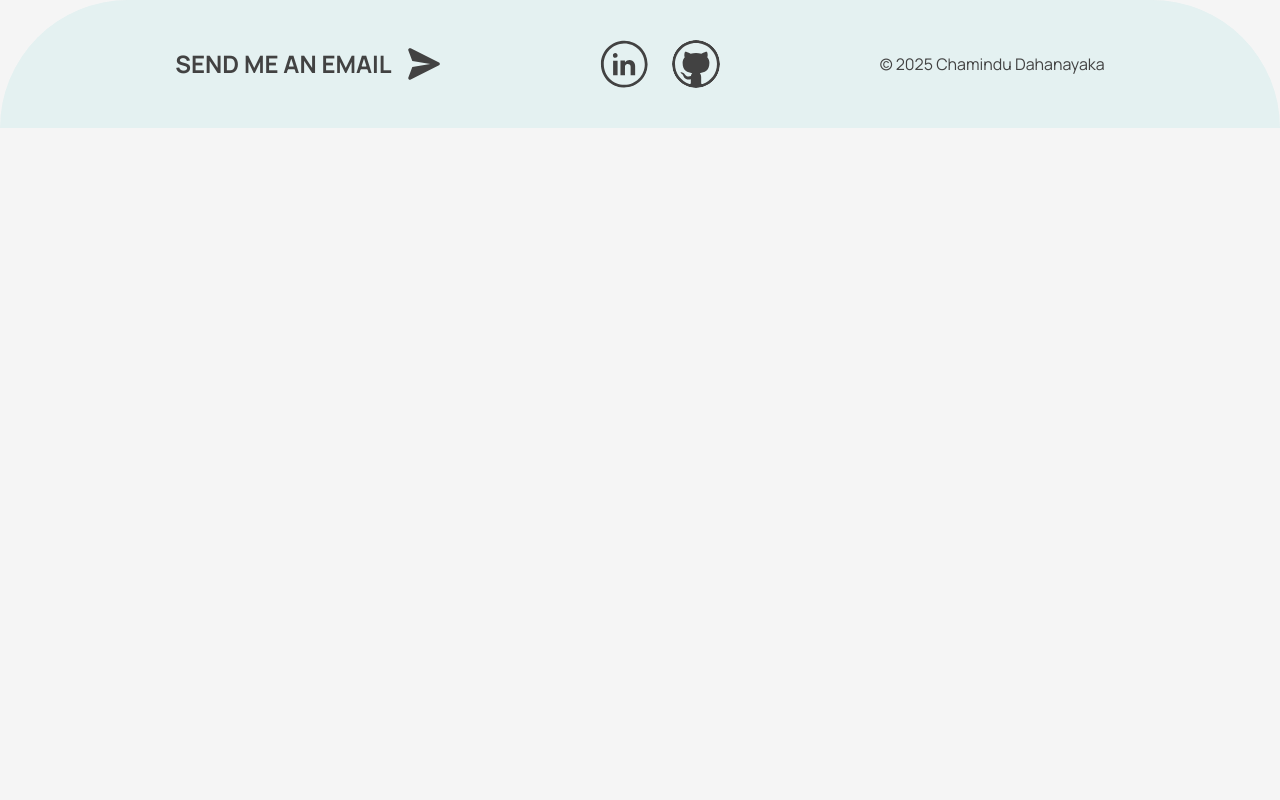
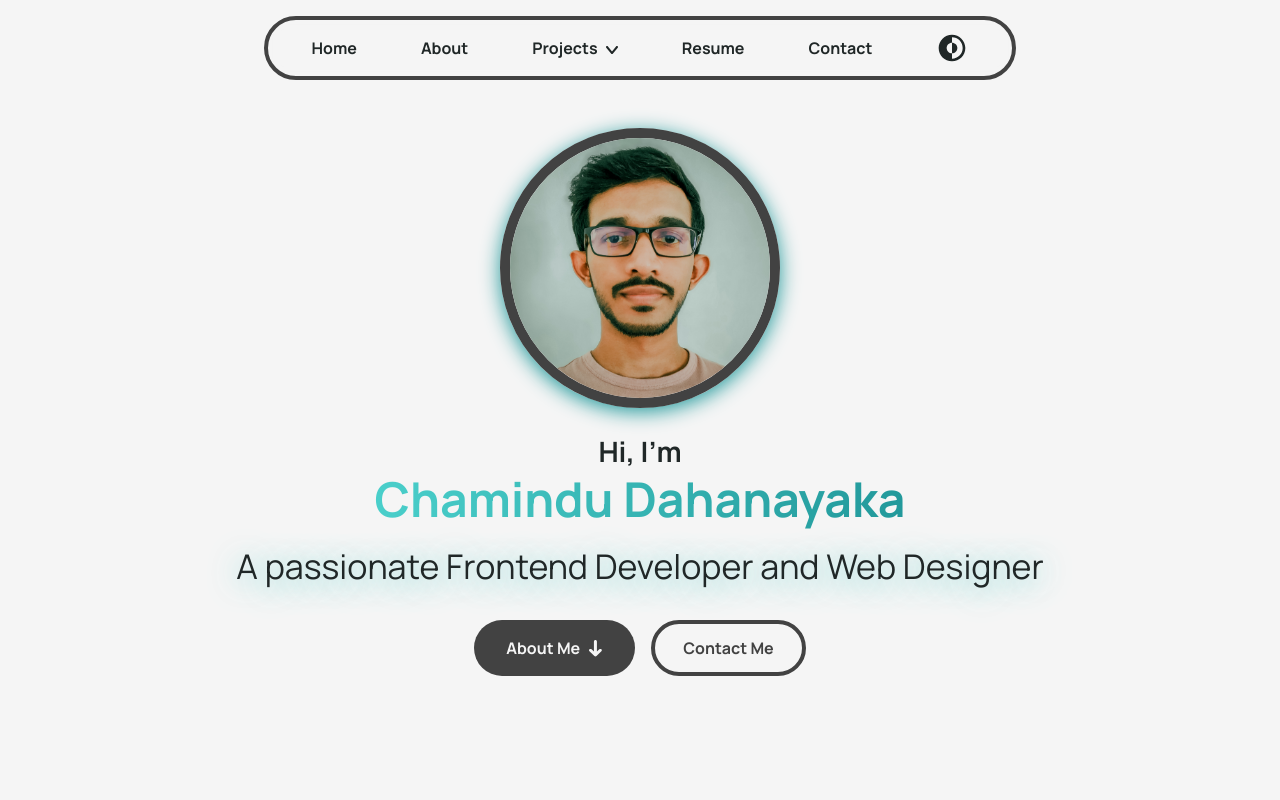
Before and after one commit to ChaminduD/my-portfolio, a React (Vite) app: page / in a window 1280 px wide. Shown: the top 800 px of the page. Built offline with nearby package versions, Linux system fonts and the light colour scheme.

Commit message:
Add Hero component

```diff
--- a/src/App.jsx
+++ b/src/App.jsx
@@ -1,4 +1,6 @@
 import './App.css'
+import Header from './Components/Header/Header'
+import Hero from './Components/Hero/Hero'
 import Footer from './Components/Footer/Footer'
 
 function App() {
@@ -6,6 +8,8 @@ function App() {
 
   return (
     <>
+      <Header/>
+      <Hero/>
       <Footer/>
     </>
   )
--- a/src/Components/Footer/Footer.css
+++ b/src/Components/Footer/Footer.css
@@ -12,22 +12,38 @@ footer{
 /* Email send link */
 .email-link a{
     display: inline-flex;
-    gap: var(--space-sm);
+    gap: var(--space-xs);
     align-items: center;
+    transition: var(--transition);
+}
+.email-link a p{
+    font: var(--h5);
+}
+.email-link .icon{
+    display: block;
+    fill: var(--grey);
     transition: var(--transition);
 }
 @media(hover: hover){
     .email-link a:hover{
         color: var(--secondary-color);
     }
+    .social-links .icon:hover{
+        fill: var(--secondary-color);
+    }
+    .email-link a:hover .icon{
+        fill: var(--secondary-color);
+    }
 }
 
-.email-link a p{
-    font: var(--h5);
+.email-link a:active{
+    color: var(--primary-color);
 }
-
-.email-link .icon{
-    display: block;
+.social-links .icon:active{
+    fill: var(--primary-color);
+}
+.email-link a:active .icon{
+    fill: var(--primary-color);
 }
 
 .email-link a, .social-links a{
@@ -42,6 +58,8 @@ footer{
 }
 .social-links .icon{
     display: block;
+    fill: var(--grey);
+    transition: var(--transition);
 }
 .social-links a, .social-links .icon, .social-links .icon svg{
     border-radius: 50%;
--- a/src/Components/Header/Header.css
+++ b/src/Components/Header/Header.css
@@ -2,6 +2,10 @@ header{
     display: flex;
     align-items: center;
     justify-content: center;
+    position: fixed;
+    width: 100%;
+    top: 0; /* Keep top when scrolling */
+    z-index: 1000;
 }
 
 /* Navigation menu */
@@ -12,9 +16,9 @@ nav{
     display: flex;
     align-items: center;
     justify-content: center;
-    gap: calc(var(--space-lg) + var(--space-xs));
+    gap: var(--space-lg);
     margin-top: var(--space-sm);
-    padding: var(--space-xs) var(--space-xl) var(--space-xs) var(--space-md);
+    padding: var(--space-xxs) calc(var(--space-lg) + var(--space-xxs)) var(--space-xxs) calc(var(--space-md) - var(--space-xxs));
     max-width: 763px;
     border-radius: 50px;
     border: 4px solid var(--grey);
@@ -25,11 +29,13 @@ nav{
     cursor: pointer;
     transition: var(--transition);
     border-radius: 50%;
+    padding: var(--space-xs);
 }
 .mode-icon svg{
+    fill: var(--black);
     border-radius: 50%;
+    transition: var(--transition);
 }
-
 
 /* Navigation links */
 .main-nav-links{
@@ -54,10 +60,17 @@ nav{
 }
 @media(hover: hover){
     .mode-icon:hover{
-        box-shadow: 0 0 10px var(--primary-color);
+        background-color: hsla(178, 58%, 55%, 0.2);
     }
     .main-nav-links li a:hover{
         background-color: hsla(178, 58%, 55%, 0.2);
+    }
+    /* When mouse over the projects-nav container, open the projects-nav content */
+    .projects-nav:hover .projects-nav-links{
+        display: block;
+    }
+    .projects-nav:hover a{
+        background-color: var(--primary-light);
     }
 }
 .main-nav-links li a:active::before{
@@ -71,6 +84,9 @@ nav{
     border: 4px solid var(--primary-color);
     box-shadow: 0 0 10px var(--primary-color);
     border-radius: 100px;
+}
+.mode-icon svg:active{
+    fill: var(--secondary-color);
 }
 
 /* Sub-navigation menu */
@@ -101,11 +117,3 @@ nav{
 .projects-nav-links li a{
     margin: var(--space-xxs) 0;
 }
-
-/* When mouse over the projects-nav container, open the projects-nav content */
-.projects-nav:hover .projects-nav-links{
-    display: block;
-}
-.projects-nav:hover a{
-    background-color: var(--primary-light);
-}
--- a/src/Components/Header/Header.jsx
+++ b/src/Components/Header/Header.jsx
@@ -22,7 +22,7 @@ function Header(){
                     <li><a href="">Resume</a></li>
                     <li><a href="">Contact</a></li>
                 </ul>
-                <Icon className="mode-icon" svgCode={modeIcon} width={32} height={32}/>
+                <Icon className="mode-icon" svgCode={modeIcon} width={48} height={48}/>
             </nav>
         </header>
     );
--- /dev/null
+++ b/src/Components/Hero/Hero.css
@@ -0,0 +1,43 @@
+.hero-container{
+    display: flex;
+    flex-direction: column;
+    align-items: center;
+    text-align: center;
+    margin: 128px 0 160px;
+}
+
+/* Image */
+.hero-container img{
+    border-radius: 50%;
+    border: 10px solid var(--grey);
+    box-shadow: 0 4px 20px var(--secondary-color);
+    margin-bottom: var(--space-md);
+}
+
+/* Name */
+.hero-container .name{
+    font: var(--h1);
+    background: var(--primary-gradient);
+    -webkit-background-clip: text;
+    -webkit-text-fill-color: transparent;
+}
+
+/* Intro */
+.hero-container .intro-text{
+    display: block;
+    font: var(--h4);
+    color: var(--black);
+}
+
+.hero-container p{
+    font: var(--h3);
+    color: var(--black);
+    text-shadow: 0 4px 30px hsla(178, 58%, 55%, 0.8);
+    margin: var(--space-sm) 0 var(--space-lg);
+}
+
+/* CTA buttons */
+.button-container{
+    display: flex;
+    gap: var(--space-sm);
+}
--- /dev/null
+++ b/src/Components/Hero/Hero.jsx
@@ -0,0 +1,23 @@
+import './Hero.css';
+import profilePic from '../../assets/images/profile-pic.jpg';
+import PrimaryButton from '../PrimaryButton/PrimaryButton.jsx';
+import SecondaryButton from '../SecondaryButton/SecondaryButton.jsx';
+
+function Hero(){
+    return(
+        <section className="hero-container">
+            <img src={profilePic} alt="Profile Picture" width={280} height={280}/>
+            <h1>
+                <span className="intro-text">Hi, I&apos;m</span>
+                <span className="name">Chamindu Dahanayaka</span>
+            </h1>
+            <p>A passionate Frontend Developer and Web Designer</p>
+            <div className="button-container">
+                <PrimaryButton text="About Me" icon="arrow" link=""/>
+                <SecondaryButton text="Contact Me" link=""/>
+            </div>
+        </section>
+    );
+}
+
+export default Hero;
--- a/src/Components/Icon/Icons.jsx
+++ b/src/Components/Icon/Icons.jsx
@@ -143,17 +143,7 @@ export const navArrowIcon = `<svg width="60" height="60" viewBox="0 0 60 60" fil
 </svg>`
 
 // Light and Dark mode switch icon
-export const modeIcon = `<svg width="32" height="32" viewBox="0 0 32 32" fill="none" xmlns="http://www.w3.org/2000/svg">
-<g clip-path="url(#clip0_87_34)">
-<path d="M16 22.4C19.5346 22.4 22.4 19.5346 22.4 16C22.4 12.4654 19.5346 9.60001 16 9.60001V22.4Z" fill="var(--black)"/>
-<path fill-rule="evenodd" clip-rule="evenodd" d="M16 0C7.16344 0 0 7.16344 0 16C0 24.8365 7.16344 32 16 32C24.8365 32 32 24.8365 32 16C32 7.16344 24.8365 0 16 0ZM16 3.2V9.6C12.4654 9.6 9.6 12.4654 9.6 16C9.6 19.5346 12.4654 22.4 16 22.4V28.8C23.0693 28.8 28.8 23.0693 28.8 16C28.8 8.93075 23.0693 3.2 16 3.2Z" fill="var(--black)"/>
-</g>
-<defs>
-<clipPath id="clip0_87_34">
-<rect width="32" height="32" fill="var(--black)"/>
-</clipPath>
-</defs>
-</svg>`
+export const modeIcon = `<?xml version="1.0" ?><svg fill="none" viewBox="0 0 24 24" xmlns="http://www.w3.org/2000/svg"><path d="M12 16C14.2091 16 16 14.2091 16 12C16 9.79086 14.2091 8 12 8V16Z"/><path clip-rule="evenodd" d="M12 2C6.47715 2 2 6.47715 2 12C2 17.5228 6.47715 22 12 22C17.5228 22 22 17.5228 22 12C22 6.47715 17.5228 2 12 2ZM12 4V8C9.79086 8 8 9.79086 8 12C8 14.2091 9.79086 16 12 16V20C16.4183 20 20 16.4183 20 12C20 7.58172 16.4183 4 12 4Z" fill-rule="evenodd"/></svg>`
 
 // Dropdown arrow icon
 export const dropdownArrowIcon = `<svg width="12" height="8" viewBox="0 0 12 8" fill="none" xmlns="http://www.w3.org/2000/svg">
@@ -168,32 +158,9 @@ export const dropdownArrowIcon = `<svg width="12" height="8" viewBox="0 0 12 8"
 </svg>`
 
 // Email send icon
-export const sendIcon = `<svg width="32" height="32" viewBox="0 0 32 32" fill="none" xmlns="http://www.w3.org/2000/svg">
-<g clip-path="url(#clip0_382_895)">
-<path d="M31.0001 14.5787L2.73695 0.368201C1.31589 -0.263378 -0.263053 0.99978 0.368526 2.42083L4.31589 12.9998L22.3159 15.9998L4.31589 18.9998L0.368526 29.5787C-0.105158 30.9998 1.31589 32.2629 2.73695 31.4735L31.0001 17.2629C32.1054 16.7893 32.1054 15.2103 31.0001 14.5787Z" fill="var(--grey)"/>
-</g>
-<defs>
-<clipPath id="clip0_382_895">
-<rect width="32" height="32" fill="var(--grey)"/>
-</clipPath>
-</defs>
-</svg>`
+export const sendIcon = `<?xml version="1.0" ?><svg style="enable-background:new 0 0 24 24;" version="1.1" viewBox="0 0 24 24" xml:space="preserve" xmlns="http://www.w3.org/2000/svg" xmlns:xlink="http://www.w3.org/1999/xlink"><g id="info"/><g id="icons"><path d="M21.5,11.1l-17.9-9C2.7,1.7,1.7,2.5,2.1,3.4l2.5,6.7L16,12L4.6,13.9l-2.5,6.7c-0.3,0.9,0.6,1.7,1.5,1.2l17.9-9   C22.2,12.5,22.2,11.5,21.5,11.1z" id="send"/></g></svg>`
 
 // Social Network icon
-export const linkedInIcon = `<svg width="48" height="48" viewBox="0 0 48 48" fill="none" xmlns="http://www.w3.org/2000/svg">
-<path d="M24.2812 47.5499C11.2874 47.6156 0.628056 36.8156 0.928056 23.6343C1.20931 11.0718 11.6249 0.665566 24.5906 0.815566C37.3968 0.965566 47.9718 11.6343 47.6343 24.8156C47.3156 37.3218 37.0031 47.6062 24.2812 47.5499ZM3.76868 24.2062C3.87181 35.9531 13.3687 44.9812 24.5999 44.8124C35.4937 44.6437 44.7749 35.7749 44.7843 24.1874C44.7843 12.4499 35.2124 3.37494 23.9531 3.56244C13.0406 3.74057 3.84368 12.6281 3.76868 24.2062Z" fill="var(--grey)"/>
-<path d="M30.6187 35.2127C30.6187 35.0064 30.6187 34.8283 30.6187 34.6408C30.6187 32.1377 30.6281 29.6439 30.6093 27.1408C30.6093 26.7095 30.5718 26.2595 30.4687 25.847C30.1312 24.4595 29.0062 23.7658 27.3843 23.897C26.1843 23.9908 25.1062 25.0595 25.0218 26.297C24.9656 27.047 24.9843 27.797 24.975 28.547C24.9656 30.5814 24.975 32.6064 24.975 34.6408C24.975 34.8283 24.975 35.0064 24.975 35.222C23.4562 35.222 21.975 35.222 20.4656 35.222C20.4656 30.347 20.4656 25.4627 20.4656 20.5595C21.9375 20.5595 23.4093 20.5595 24.9375 20.5595C24.9375 21.1314 24.9375 21.7127 24.9375 22.4158C25.0968 22.2283 25.1906 22.1345 25.2562 22.022C27.2812 18.9845 32.775 19.3127 34.4062 22.8939C34.8562 23.8877 35.1281 24.9283 35.1374 26.0158C35.1656 29.0252 35.1562 32.0439 35.1562 35.0627C35.1562 35.1095 35.1468 35.1564 35.1281 35.2314C33.6468 35.2127 32.1562 35.2127 30.6187 35.2127Z" fill="var(--grey)"/>
-<path d="M17.5781 35.2311C16.0687 35.2311 14.6062 35.2311 13.1062 35.2311C13.1062 30.3654 13.1062 25.5186 13.1062 20.6436C14.5968 20.6436 16.0687 20.6436 17.5781 20.6436C17.5781 25.4904 17.5781 30.3373 17.5781 35.2311Z" fill="var(--grey)"/>
-<path d="M15.2061 17.7189C13.8655 17.7095 12.928 16.7345 12.9373 15.3845C12.9467 14.0345 13.9217 13.1064 15.3186 13.1158C16.6498 13.1252 17.6154 14.1095 17.5967 15.4502C17.5967 16.7814 16.5936 17.7283 15.2061 17.7189Z" fill="var(--grey)"/>
-</svg>`
+export const linkedInIcon = `<?xml version="1.0" ?><!DOCTYPE svg  PUBLIC '-//W3C//DTD SVG 1.1//EN'  'http://www.w3.org/Graphics/SVG/1.1/DTD/svg11.dtd'><svg enable-background="new 0 0 512 512" id="Layer_1" version="1.1" viewBox="0 0 512 512" xml:space="preserve" xmlns="http://www.w3.org/2000/svg" xmlns:xlink="http://www.w3.org/1999/xlink"><g><path d="M259,507.2C120.4,507.9,6.7,392.7,9.9,252.1c3-134,114.1-245,252.4-243.4c136.6,1.6,249.4,115.4,245.8,256   C504.7,398.1,394.7,507.8,259,507.2z M40.2,258.2C41.3,383.5,142.6,479.8,262.4,478c116.2-1.8,215.2-96.4,215.3-220   c0-125.2-102.1-222-222.2-220C139.1,39.9,41,134.7,40.2,258.2z"/><path d="M326.6,375.6c0-2.2,0-4.1,0-6.1c0-26.7,0.1-53.3-0.1-80c0-4.6-0.4-9.4-1.5-13.8c-3.6-14.8-15.6-22.2-32.9-20.8   c-12.8,1-24.3,12.4-25.2,25.6c-0.6,8-0.4,16-0.5,24c-0.1,21.7,0,43.3,0,65c0,2,0,3.9,0,6.2c-16.2,0-32,0-48.1,0   c0-52,0-104.1,0-156.4c15.7,0,31.4,0,47.7,0c0,6.1,0,12.3,0,19.8c1.7-2,2.7-3,3.4-4.2c21.6-32.4,80.2-28.9,97.6,9.3   c4.8,10.6,7.7,21.7,7.8,33.3c0.3,32.1,0.2,64.3,0.2,96.5c0,0.5-0.1,1-0.3,1.8C358.9,375.6,343,375.6,326.6,375.6z"/><path d="M187.5,375.8c-16.1,0-31.7,0-47.7,0c0-51.9,0-103.6,0-155.6c15.9,0,31.6,0,47.7,0C187.5,271.9,187.5,323.6,187.5,375.8z"/><path d="M162.2,189c-14.3-0.1-24.3-10.5-24.2-24.9s10.5-24.3,25.4-24.2c14.2,0.1,24.5,10.6,24.3,24.9   C187.7,179,177,189.1,162.2,189z"/></g></svg>`
 
-export const gitHubIcon = `<svg width="48" height="48" viewBox="0 0 48 48" fill="none" xmlns="http://www.w3.org/2000/svg">
-<g clip-path="url(#clip0_382_906)">
-<path fill-rule="evenodd" clip-rule="evenodd" d="M27.7625 33.2038C32.4392 32.6515 37.4133 30.9511 37.4133 22.8733C37.4133 20.5774 36.6048 18.7063 35.288 17.2606C35.5004 16.7084 36.18 14.6249 35.0317 11.7343C35.0317 11.7343 33.3311 11.1814 29.3355 13.8595C27.635 13.3924 25.7646 13.0942 24.0216 13.0942C22.2353 13.0942 20.3643 13.3924 18.7062 13.8595C14.6673 11.1814 12.9668 11.7343 12.9668 11.7343C11.8193 14.6249 12.4997 16.7084 12.712 17.2606C11.3938 18.7062 10.5861 20.5774 10.5861 22.8733C10.5861 30.9511 15.5602 32.6515 20.2369 33.2038C19.6421 33.7149 19.0893 34.6919 18.8768 36.0526C17.686 36.5624 14.5823 37.5407 12.712 34.3096C12.712 34.3096 11.6062 32.3118 9.52341 32.1844C9.52341 32.1844 7.43991 32.1419 9.35344 33.4586C9.35344 33.4586 10.7559 34.0973 11.6918 36.5198C11.6918 36.5198 12.9668 40.5594 18.8336 39.2836V42.897C18.8336 43.4507 18.4089 44.0878 17.3463 43.9179C9.01303 41.1541 3.01875 33.2462 3.01875 23.9784C3.01875 12.3715 12.414 2.97637 24.0216 2.97637C35.5853 2.97637 45.0237 12.3716 44.9812 23.9784C44.9812 33.2462 38.9863 41.1116 30.6536 43.9179C29.5903 44.1304 29.1655 43.4932 29.1655 42.897V37.0734C29.1656 35.1166 28.527 33.8423 27.7625 33.2038ZM48 24.0216C48 10.7559 37.2434 0 24.0216 0C10.7559 0 0 10.7559 0 24.0216C0 37.2434 10.7559 48 24.0216 48C37.2434 48 48 37.2434 48 24.0216Z" fill="var(--grey)"/>
-</g>
-<defs>
-<clipPath id="clip0_382_906">
-<path d="M0 24C0 10.7452 10.7452 0 24 0C37.2548 0 48 10.7452 48 24C48 37.2548 37.2548 48 24 48C10.7452 48 0 37.2548 0 24Z" fill="var(--grey)"/>
-</clipPath>
-</defs>
-</svg>`
+export const gitHubIcon = `<?xml version="1.0" ?><!DOCTYPE svg  PUBLIC '-//W3C//DTD SVG 1.1//EN'  'http://www.w3.org/Graphics/SVG/1.1/DTD/svg11.dtd'><svg enable-background="new 0 0 512 512" id="Layer_1" version="1.1" viewBox="0 0 512 512" xml:space="preserve" xmlns="http://www.w3.org/2000/svg" xmlns:xlink="http://www.w3.org/1999/xlink"><g><path clip-rule="evenodd" d="M296.133,354.174c49.885-5.891,102.942-24.029,102.942-110.192   c0-24.49-8.624-44.448-22.67-59.869c2.266-5.89,9.515-28.114-2.734-58.947c0,0-18.139-5.898-60.759,22.669   c-18.139-4.983-38.09-8.163-56.682-8.163c-19.053,0-39.011,3.18-56.697,8.163c-43.082-28.567-61.22-22.669-61.22-22.669   c-12.241,30.833-4.983,53.057-2.718,58.947c-14.061,15.42-22.677,35.379-22.677,59.869c0,86.163,53.057,104.301,102.942,110.192   c-6.344,5.452-12.241,15.873-14.507,30.387c-12.702,5.438-45.808,15.873-65.758-18.592c0,0-11.795-21.31-34.012-22.669   c0,0-22.224-0.453-1.813,13.592c0,0,14.96,6.812,24.943,32.653c0,0,13.6,43.089,76.179,29.48v38.543   c0,5.906-4.53,12.702-15.865,10.89C96.139,438.977,32.2,354.626,32.2,255.77c0-123.807,100.216-224.022,224.03-224.022   c123.347,0,224.023,100.216,223.57,224.022c0,98.856-63.946,182.754-152.828,212.688c-11.342,2.266-15.873-4.53-15.873-10.89   V395.45C311.1,374.577,304.288,360.985,296.133,354.174L296.133,354.174z M512,256.23C512,114.73,397.263,0,256.23,0   C114.73,0,0,114.73,0,256.23C0,397.263,114.73,512,256.23,512C397.263,512,512,397.263,512,256.23L512,256.23z"/></g></svg>`
```
Also changed, not shown: src/assets/images/profile-pic.jpg (added).
